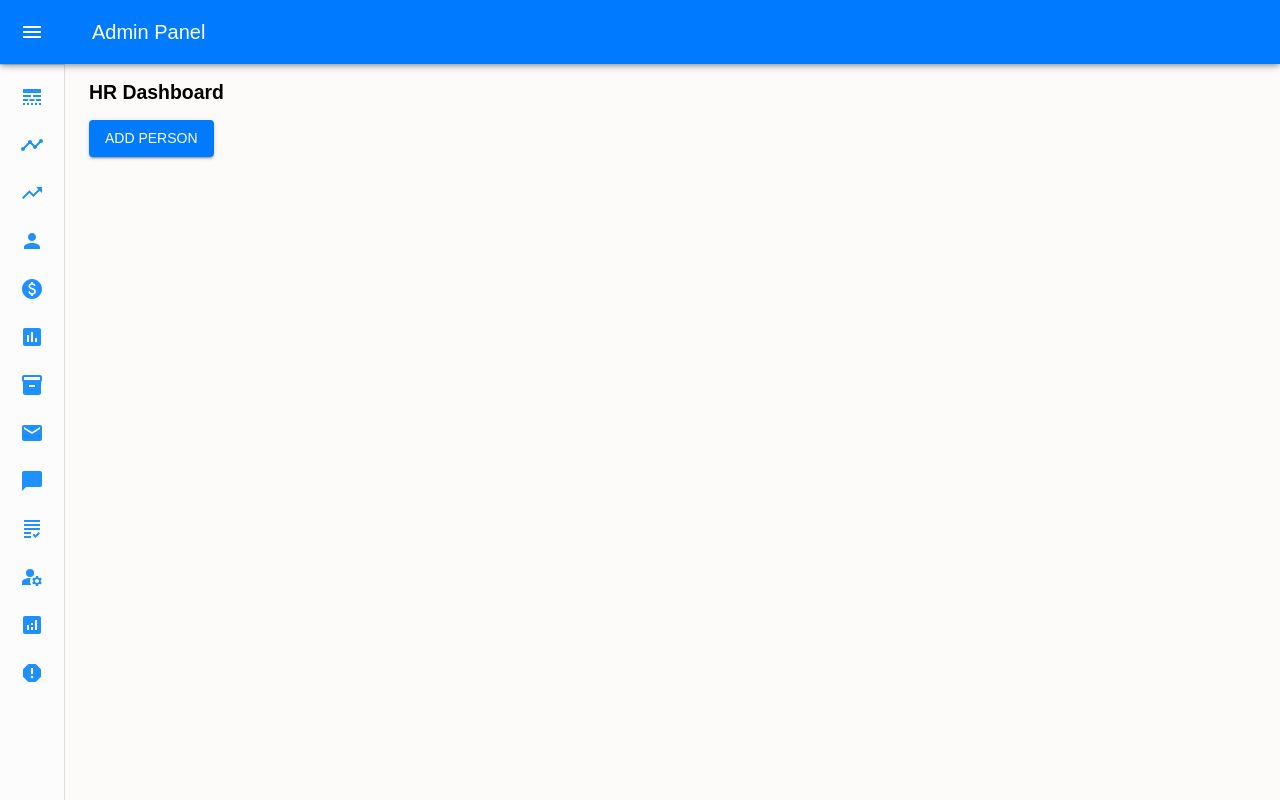
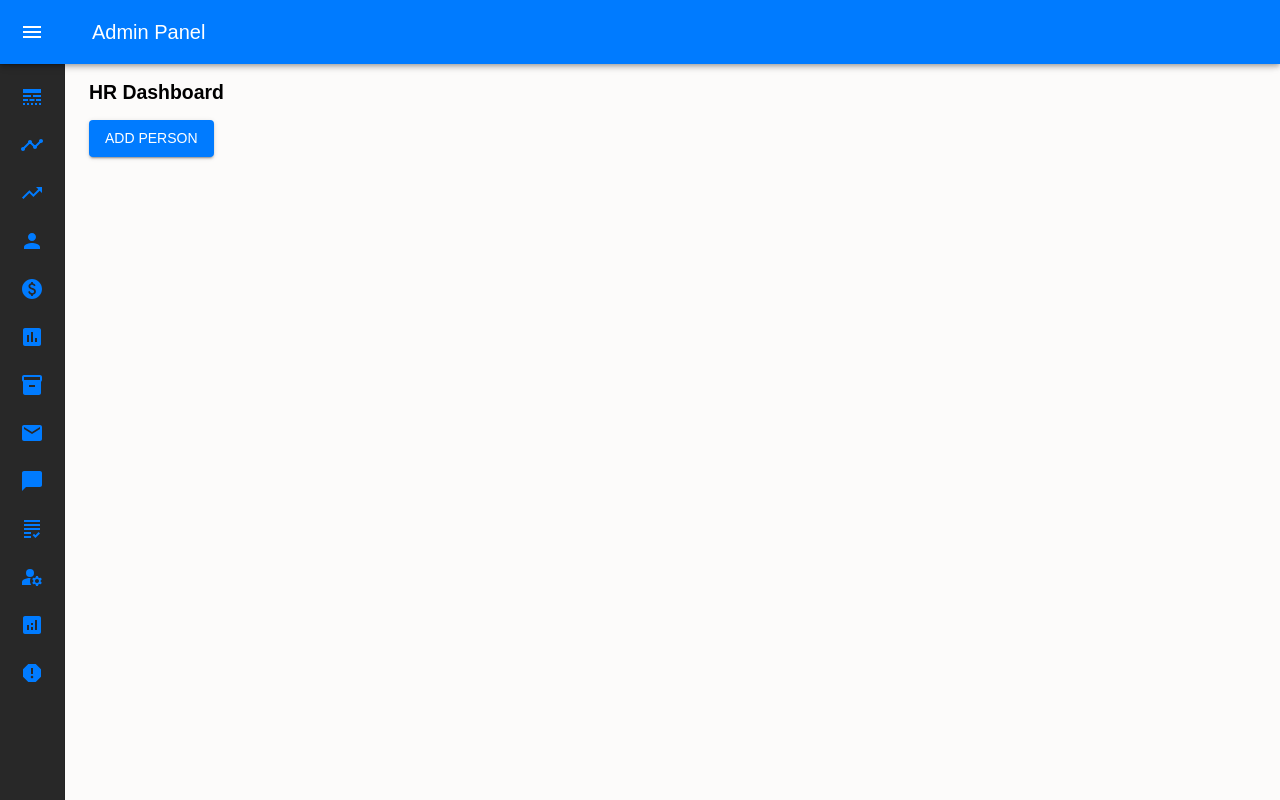
Before and after one commit to Grdgyyr/basic-website, a React (Vite) app: page /userlist in a window 1280 px wide. Built offline with nearby package versions, Linux system fonts and the light colour scheme; no server answers.

Commit message:
CHANGED: update background colors and theme properties in SideNav, UserList, and AppThemeProvider

```diff
--- a/src/components/hr/SideNav.tsx
+++ b/src/components/hr/SideNav.tsx
@@ -139,14 +139,21 @@ const Drawer = styled(MuiDrawer, { shouldForwardProp: (prop) => prop !== "open"
     ...(open
       ? {
           ...openedMixin(theme),
-          "& .MuiDrawer-paper": openedMixin(theme)
+          "& .MuiDrawer-paper": {
+            ...openedMixin(theme),
+            backgroundColor: "#282828"
+          }
         }
       : {
           ...closedMixin(theme),
-          "& .MuiDrawer-paper": closedMixin(theme)
+          "& .MuiDrawer-paper": {
+            ...closedMixin(theme),
+            backgroundColor: "#282828"
+          }
         })
   })
 );
+
 
 const SideNav: React.FC = () => {
   const theme = useTheme();
@@ -211,7 +218,7 @@ const SideNav: React.FC = () => {
                     onClick={() => handleNavigation(item)}
                     sx={{ minHeight: 48, justifyContent: open ? "initial" : "center", px: 2.5 }}
                   >
-                    <ListItemIcon sx={{ minWidth: 0, justifyContent: "center", color: "dodgerblue", ...(open && { mr: 3 }) }}>
+                    <ListItemIcon sx={{ minWidth: 0, justifyContent: "center", color:  (theme) => theme.palette.primary.main, ...(open && { mr: 3 }) }}>
                       {item.icon}
                     </ListItemIcon>
                     <ListItemText primary={item.text} sx={{ opacity: open ? 1 : 0 }} />
--- a/src/components/hr/Userlist.tsx
+++ b/src/components/hr/Userlist.tsx
@@ -83,7 +83,7 @@ const UserList: React.FC = () => {
               width: 450,
               maxHeight: "80vh",
               overflowY: "auto",
-              bgcolor: "background.paper",
+              bgcolor: "background.default",
               boxShadow: 24,
               p: 4,
               borderRadius: 2,
--- a/src/themes/AppThemeProvider.tsx
+++ b/src/themes/AppThemeProvider.tsx
@@ -130,7 +130,7 @@ export const AppThemeProvider: React.FC<Props> = ({ children }) => {
           Lightest: '#E5FFE5',
         },
         background: {
-          default: mode === 'dark' ? '#000000' : '#FCFBFA',
+          default: mode === 'dark' ? '#2b3a4c' : '#FCFBFA',
           opposite: mode === 'dark' ? '#FCFBFA' : '#000000',
           paper: mode === 'dark' ? '#131313' : '#FCFCFC',
         },
```
